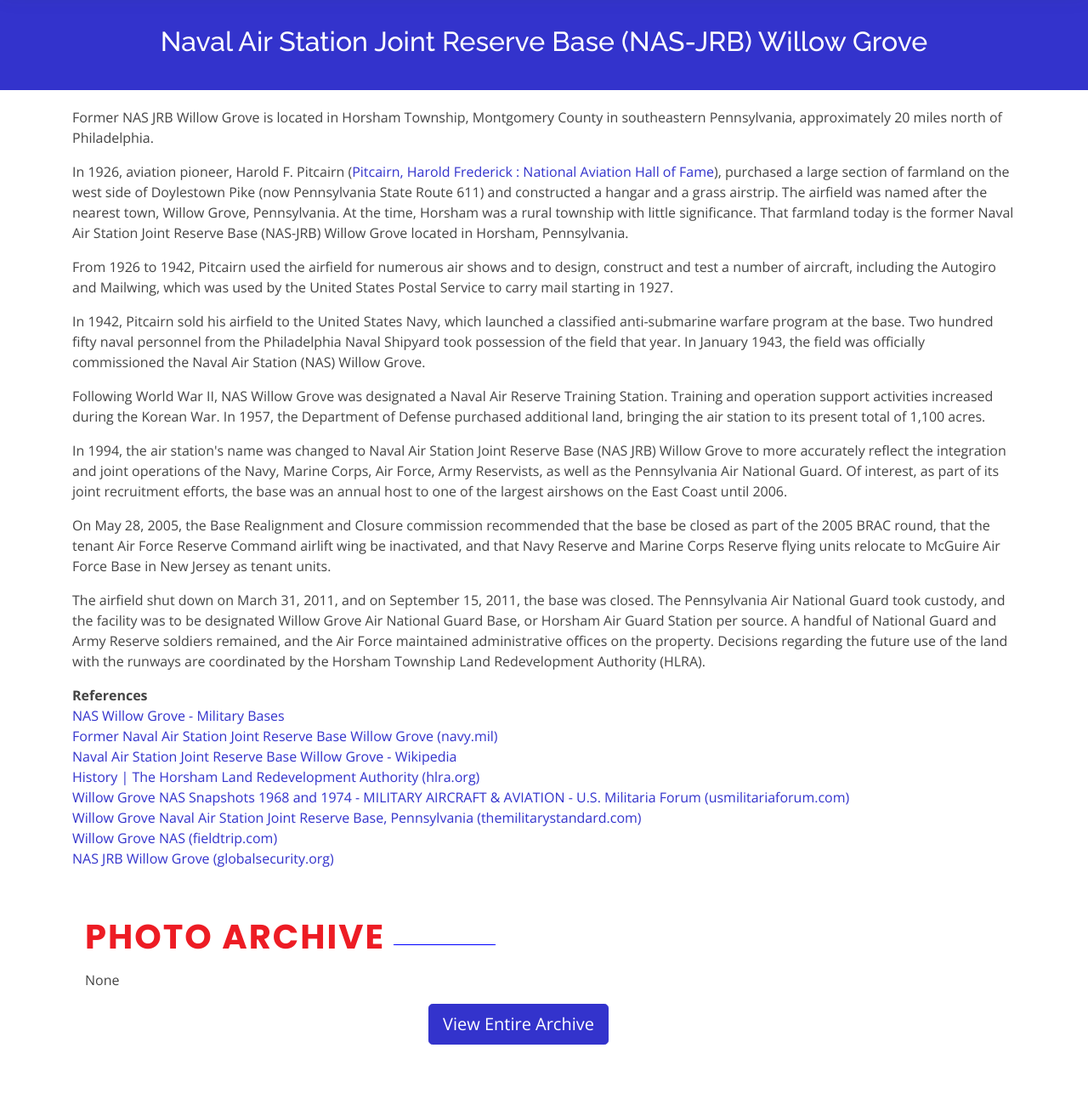
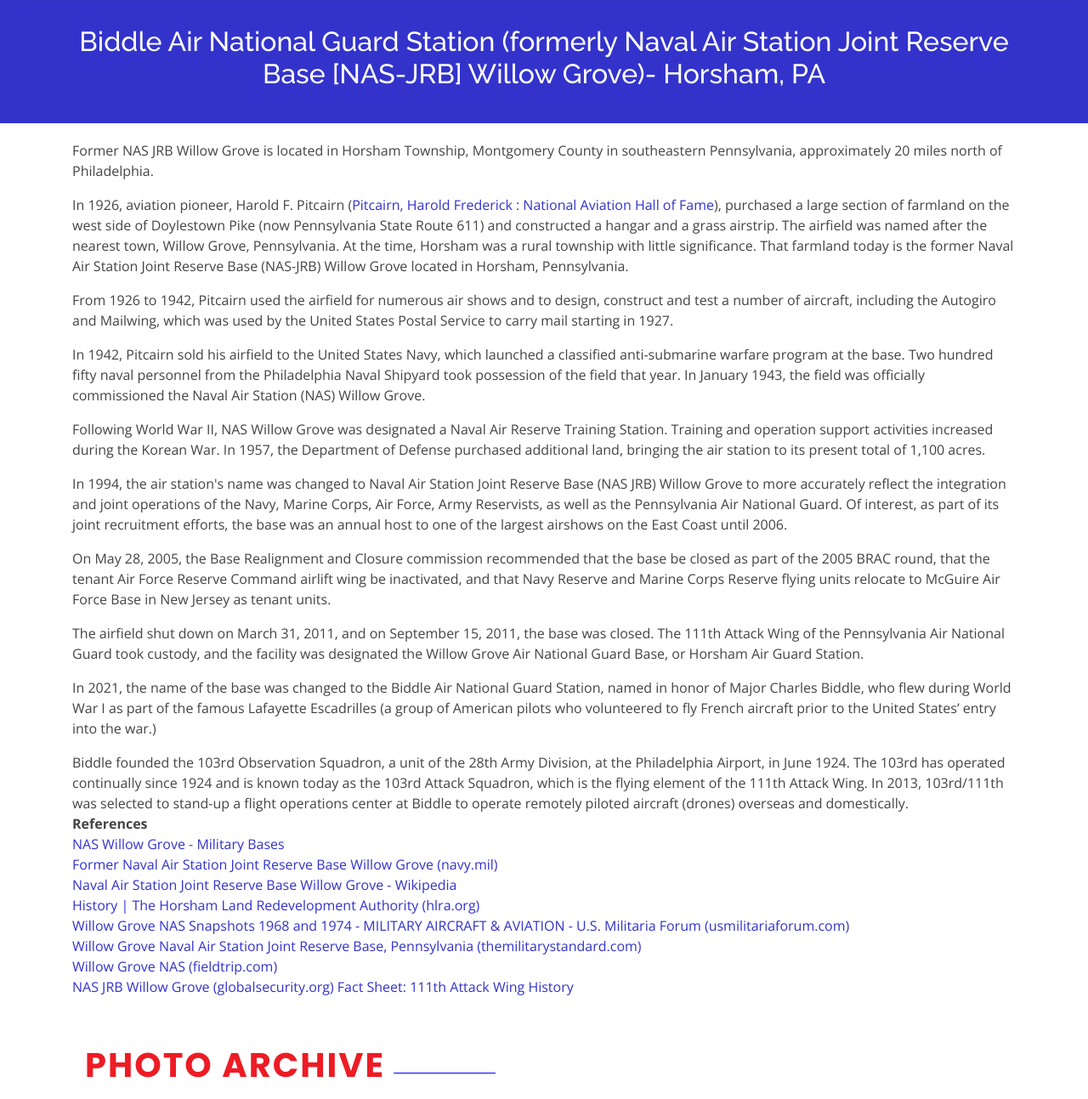
Before and after one commit to jtangir87/sepacoldwar, a Django app: page /projects/willow-grove-naval-air-station in a window 1280 px wide. Shown: the part 73-1366 px from the top of the page at 85% size. Run offline with Django 3.2, Linux system fonts and the light colour scheme; data that the repository does not hold is empty; parts of the project's set-up code (start-up, migrations or seed data) failed here and were passed over; some libraries are stand-ins or nearby versions.

Commit message:
wgnas copy updates

```diff
--- a/templates/pages/projects/wgnas.html
+++ b/templates/pages/projects/wgnas.html
@@ -1,7 +1,7 @@
 {% extends 'base.html' %}
 {% load static %}
 
-{% block title_tag %}Naval Air Station Joint Reserve Base (NAS-JRB) Willow Grove {% endblock %}
+{% block title_tag %}Biddle Air National Guard Station (formerly Naval Air Station Joint Reserve Base [NAS-JRB] Willow Grove)- Horsham, PA {% endblock %}
 
 {% block headscript %}
 <link href="{% static 'vendor/venobox/venobox.min.css' %}" rel="stylesheet">
@@ -13,7 +13,7 @@
     <!-- ======= Breadcrumbs ======= -->
     <div class="breadcrumbs" data-aos="fade-in">
       <div class="container">
-        <h2>Naval Air Station Joint Reserve Base (NAS-JRB) Willow Grove</h2>
+        <h2>Biddle Air National Guard Station (formerly Naval Air Station Joint Reserve Base [NAS-JRB] Willow Grove)- Horsham, PA</h2>
         {% comment %} <p>Est dolorum ut non facere possimus quibusdam eligendi voluptatem. Quia id aut similique quia voluptas sit quaerat debitis. Rerum omnis ipsam aperiam consequatur laboriosam nemo harum praesentium. </p> {% endcomment %}
       </div>
     </div><!-- End Breadcrumbs -->
@@ -35,13 +35,18 @@
         <p>In 1994, the air station's name was changed to Naval Air Station Joint Reserve Base (NAS JRB) Willow Grove to more accurately reflect the integration and joint operations of the Navy,
         Marine Corps, Air Force, Army Reservists, as well as the Pennsylvania Air National Guard. Of interest, as part of its joint recruitment efforts, the base was an annual host to one of
         the largest airshows on the East Coast until 2006.</p>
-        <p>On May 28, 2005, the Base Realignment and Closure commission recommended that the base be closed as part of the 2005 BRAC round, that the tenant Air Force Reserve Command airlift wing be
-        inactivated, and that Navy Reserve and Marine Corps Reserve flying units relocate to McGuire Air Force Base in New Jersey as tenant units.</p>
+        <p>On May 28, 2005, the Base Realignment and Closure commission recommended that the base be closed as part of the 2005 BRAC round, that the tenant Air Force Reserve Command
+        airlift wing be inactivated, and that Navy Reserve and Marine Corps Reserve flying units relocate to McGuire Air Force Base in New Jersey as tenant units.</p>
         <p>
-          The airfield shut down on March 31, 2011, and on September 15, 2011, the base was closed. The Pennsylvania Air National Guard took custody, and the facility was to be designated
-          Willow Grove Air National Guard Base, or Horsham Air Guard Station per source. A handful of National Guard and Army Reserve soldiers remained, and the Air Force maintained administrative
-          offices on the property. Decisions regarding the future use of the land with the runways are coordinated by the Horsham Township Land Redevelopment Authority (HLRA).
+       The airfield shut down on March 31, 2011, and on September 15, 2011, the base was closed. The 111th Attack Wing of the Pennsylvania Air National Guard took custody,
+       and the facility was designated the Willow Grove Air National Guard Base, or Horsham Air Guard Station.
         </p>
+        <p>
+       In 2021, the name of the base was changed to the Biddle Air National Guard Station, named in honor of Major Charles Biddle, who flew during World War I as part of
+       the famous Lafayette Escadrilles (a group of American pilots who volunteered to fly French aircraft prior to the United States’ entry into the war.)
+        </p>
+      Biddle founded the 103rd Observation Squadron, a unit of the 28th Army Division, at the Philadelphia Airport, in June 1924. The 103rd has operated continually since 1924 and is known today as the 103rd Attack Squadron,
+      which is the flying element of the 111th Attack Wing. In 2013, 103rd/111th was selected to stand-up a flight operations center at Biddle to operate remotely piloted aircraft (drones) overseas and domestically.
         <p><strong>References</strong><br>
           <a href="http://www.militarybases.us/navy/nas-willow-grove/">NAS Willow Grove - Military Bases</a><br>
           <a href="https://www.bracpmo.navy.mil/brac_bases/northeast/reserve_base_willow_grove.html">Former Naval Air Station Joint Reserve Base Willow Grove (navy.mil)</a><br>
@@ -51,7 +56,7 @@
           <a href="http://themilitarystandard.com/navy_base/pa/willow_grove.php">Willow Grove Naval Air Station Joint Reserve Base, Pennsylvania (themilitarystandard.com)</a><br>
           <a href="https://www.fieldtrip.com/pa/54431776.htm">Willow Grove NAS (fieldtrip.com)</a><br>
           <a href="https://www.globalsecurity.org/military/facility/willow-grove.htm">NAS JRB Willow Grove (globalsecurity.org)</a>
-
+          <a href="https://www.111attackwing.ang.af.mil/Resources/Fact-Sheets/Display/Article/864062/111th-attack-wing-history/">Fact Sheet: 111th Attack Wing History </a>
         </p>
 
       <div class="container nadc-photo-gallery mb-5" data-aos="fade-up">
```
